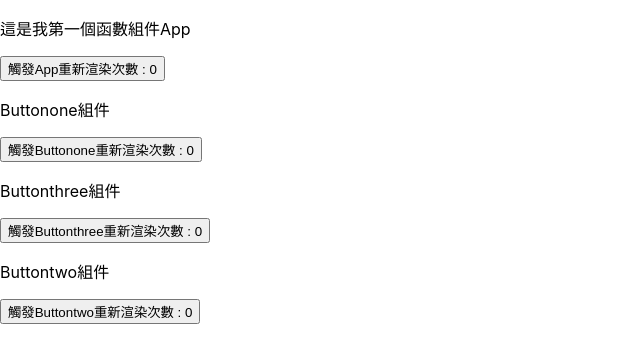
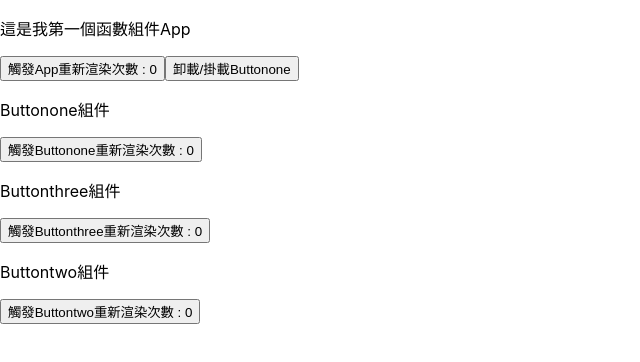
Before and after one commit to taiwanhua/Code_ArhuaReactCourse, a React (Create React App) app: page / in a window 1280 px wide. Shown: the top 362 px of the page, without its empty margins (0-640 px from the left). Built offline with nearby package versions, Linux system fonts and the light colour scheme.

Commit message:
組件的卸載時過程 Unmounting

```diff
--- a/src/App.js
+++ b/src/App.js
@@ -29,7 +29,7 @@ class App extends Component {
   constructor(props) {
     super(props);
     console.log("執行App的constructor函數");
-    this.state = { count: 0 };
+    this.state = { count: 0, unmount: false };
   }
   componentDidMount() {
     console.log("執行App的componentDidMount方法");
@@ -41,8 +41,11 @@ class App extends Component {
   componentWillUnmount() {
   }
   updatecount() {
-    this.setState({ count: this.state.count + 1 });
+    this.setState({ ...this.state, count: this.state.count + 1 });
     console.log("觸發App的updatecount，按下按鈕時的count值 : ", this.state.count)
+  }
+  unmountButtonone() {
+    this.setState({ ...this.state, unmount: !this.state.unmount });
   }
   render() {
     console.log("執行App的render函數，按下按鈕時的count值 : ", this.state.count)
@@ -50,7 +53,8 @@ class App extends Component {
       <>
         <p id="pForApp" >這是我第一個函數組件App</p>
         <button onClick={() => { this.updatecount() }}>觸發App重新渲染次數 : {this.state.count}</button>
-        <Buttonone></Buttonone>
+        <button onClick={() => { this.unmountButtonone() }}>卸載/掛載Buttonone </button>
+        {!this.state.unmount && <Buttonone></Buttonone>}
         <Buttontwo></Buttontwo>
       </>
     );
--- a/src/Buttonone.js
+++ b/src/Buttonone.js
@@ -31,6 +31,7 @@ class Buttonone extends Component {
         console.log("執行Buttonone的componentDidUpdate方法，count : " + this.state.count);
     }
     componentWillUnmount() {
+        console.log("執行Buttonone的componentWillUnmount方法，count");
     }
     updatecount() {
         this.setState({ count: this.state.count + 1 });
--- a/src/Buttonthree.js
+++ b/src/Buttonthree.js
@@ -30,6 +30,7 @@ class Buttonthree extends Component {
         console.log("執行Buttonthree的componentDidUpdate方法，count : " + this.state.count);
     }
     componentWillUnmount() {
+        console.log("執行Buttonthree的componentWillUnmount方法，count");
     }
     updatecount() {
         this.setState({ count: this.state.count + 1 });
```
